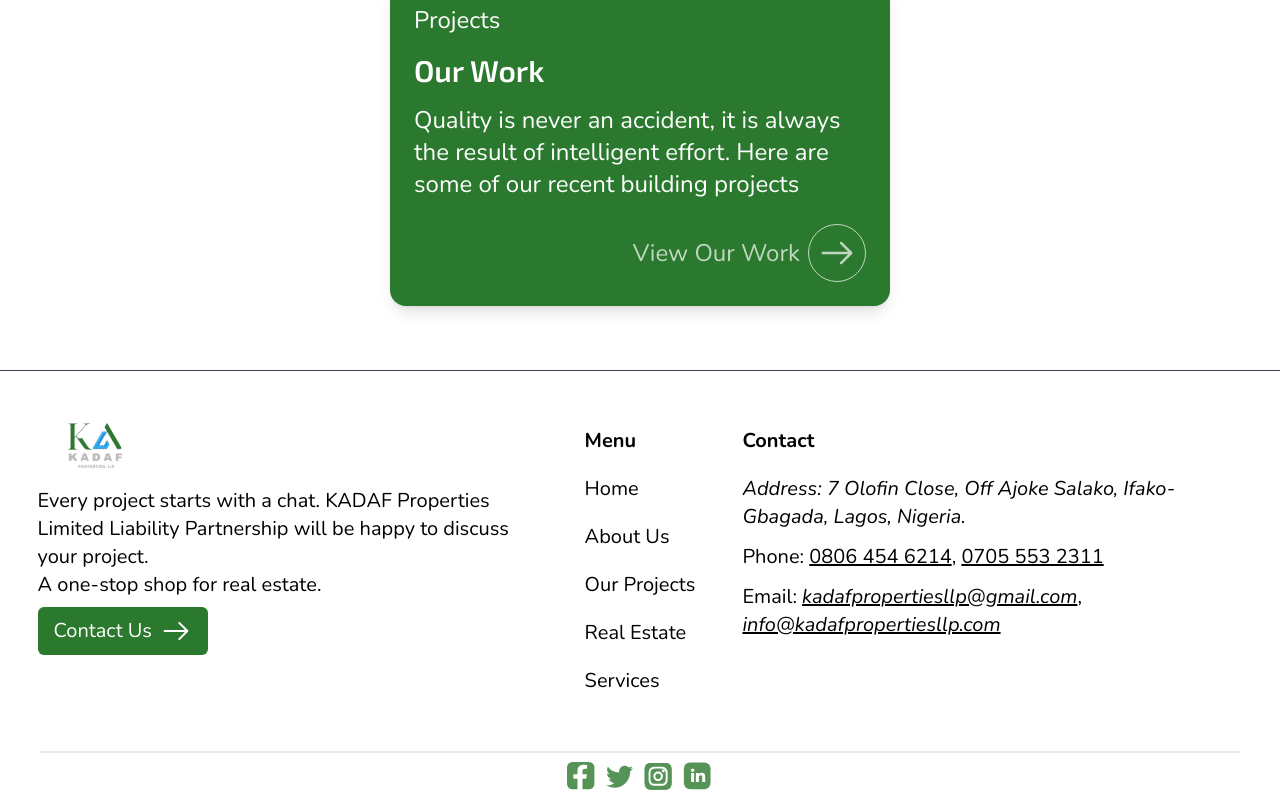
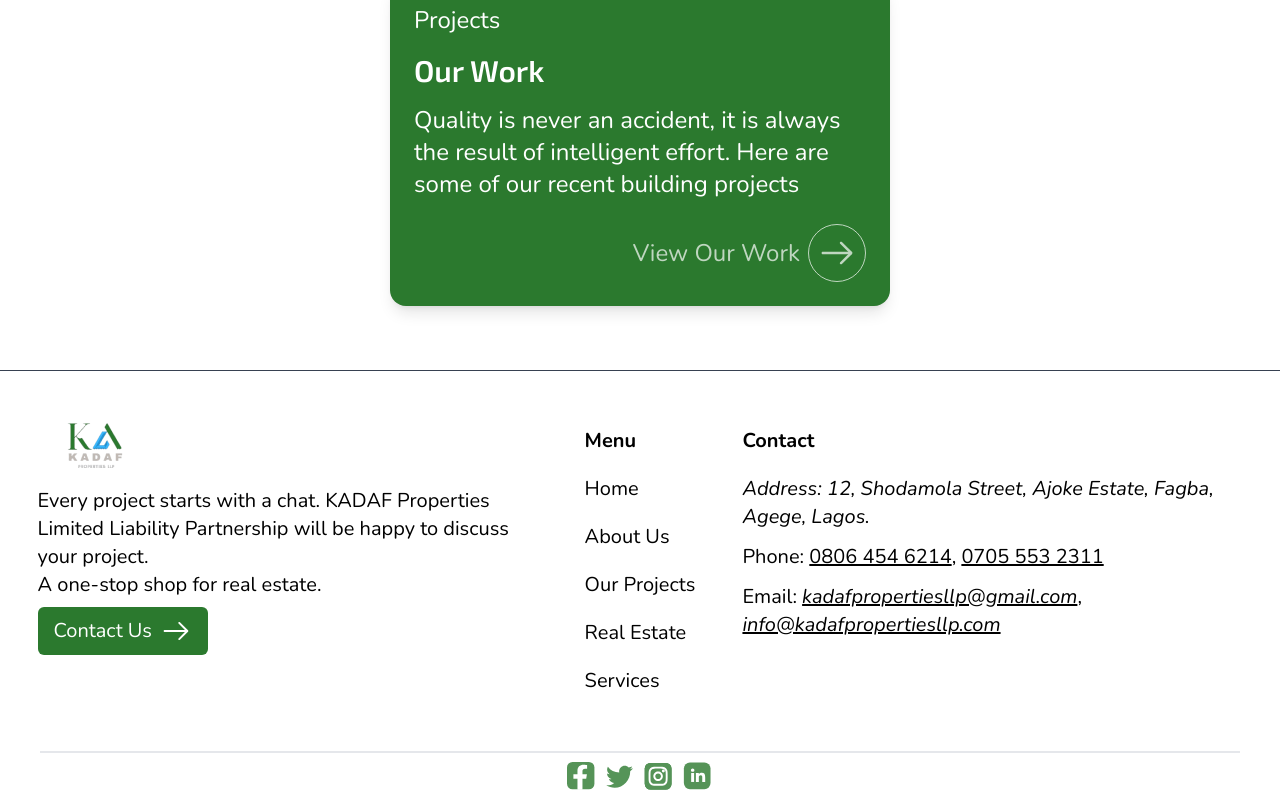
Before and after one commit to ifedolapoomoniyi/Jocacel-New, a React (Vite) app: page / in a window 1280 px wide. Shown: the part 4333-5133 px from the top of the page. Built offline with nearby package versions, Linux system fonts and the light colour scheme.

Commit message:
Update footer address

```diff
--- a/src/components/Footer.jsx
+++ b/src/components/Footer.jsx
@@ -45,8 +45,7 @@ const Footer = () => {
 				<div className="max-w-[500px] flex flex-col gap-3 my-4">
 					<div className="font-bold pb-2">Contact</div>
 					<address>
-						<span>Address: </span> 7 Olofin Close, Off Ajoke Salako,
-						Ifako-Gbagada, Lagos, Nigeria.
+						<span>Address: </span> 12, Shodamola Street, Ajoke Estate, Fagba, Agege, Lagos.
 					</address>
 					<div>
 						<span>Phone: </span>{" "}
```
